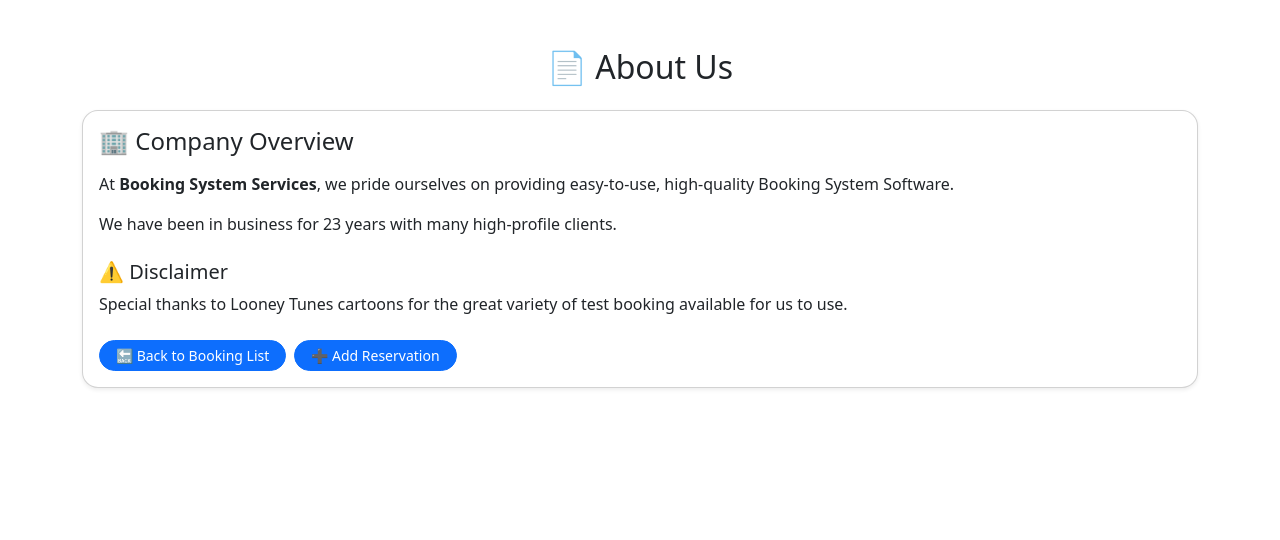
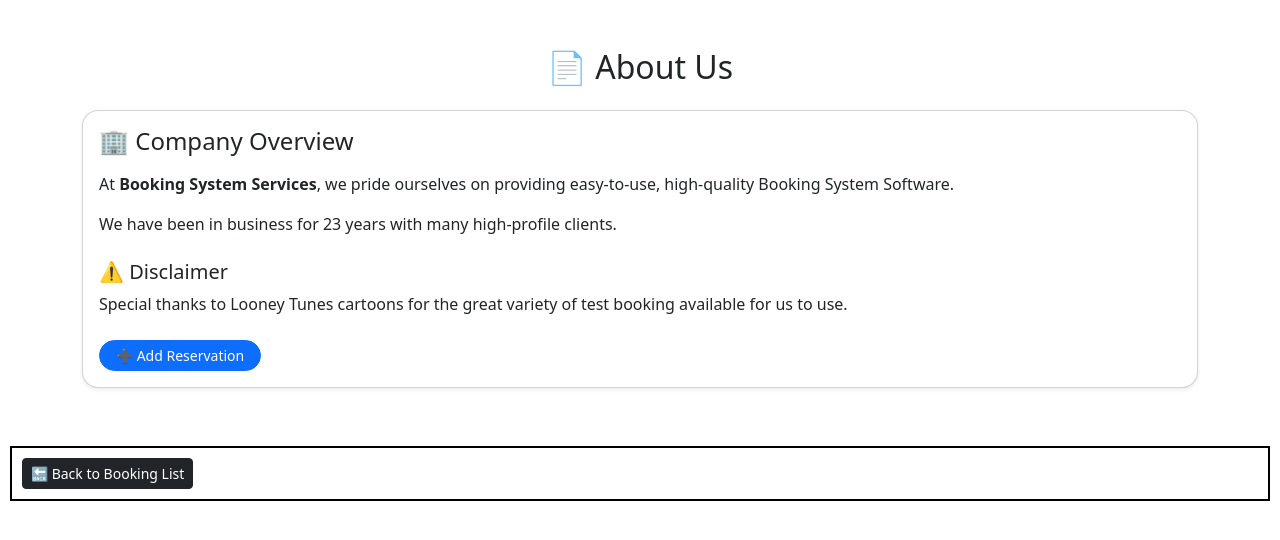
Before and after one commit to rabbitrunout/AngularApp2, an Angular app in the folder bookingsystem/: page /about in a window 1280 px wide. Shown: the top 540 px of the page. Built offline with nearby package versions, Linux system fonts and the light colour scheme.

Commit message:
Completed About page

```diff
--- a/bookingsystem/src/app/about/about.html
+++ b/bookingsystem/src/app/about/about.html
@@ -18,9 +18,9 @@
       </p>
 
       <div class="mt-4 d-flex gap-2">
-        <button class="btn btn-sm btn-primary rounded-pill px-3" routerLink="/bookingcomponent">
+        <!-- <button class="btn btn-sm btn-primary rounded-pill px-3" routerLink="/bookingcomponent">
           🔙 Back to Booking List
-        </button>
+        </button> -->
         <button class="btn btn-sm btn-primary rounded-pill px-3" routerLink="/add">
           ➕ Add Reservation
         </button>
@@ -28,3 +28,9 @@
     </div>
   </div>
 </div>
+
+<div id="links">
+    <button class="btn btn-sm btn-dark text-white" routerLink="/bookingcomponent">
+       🔙 Back to Booking List
+    </button>
+</div>
--- a/bookingsystem/src/app/about/about.ts
+++ b/bookingsystem/src/app/about/about.ts
@@ -1,11 +1,11 @@
 import { Component } from '@angular/core';
-import { CommonModule } from '@angular/common';
+// import { CommonModule } from '@angular/common';
 import { RouterModule } from '@angular/router';
 
 @Component({
+  selector: 'app-about',
   standalone: true,
-  selector: 'app-about',
-  imports: [CommonModule, RouterModule],
+  imports: [ RouterModule],
   templateUrl: './about.html',
   styleUrls: ['./about.css']
 })
--- a/bookingsystem/src/app/app.routes.ts
+++ b/bookingsystem/src/app/app.routes.ts
@@ -3,7 +3,9 @@ import { BookingComponent } from './bookingcomponent/booking.component';
 import { About } from './about/about'; // Класс About
 
 export const routes: Routes = [
-  { path: '', component: BookingComponent },
+  { path: 'booking', component: BookingComponent },
+  // { path: 'add', component: AddReservationComponent },
   { path: 'about', component: About },
-  { path: "**", redirectTo: "/bookingcomponent"}
+  { path: '', redirectTo: '/booking', pathMatch: 'full' },  // редирект на booking
+  { path: '**', redirectTo: '/booking' }  // catch-all
 ];
```
